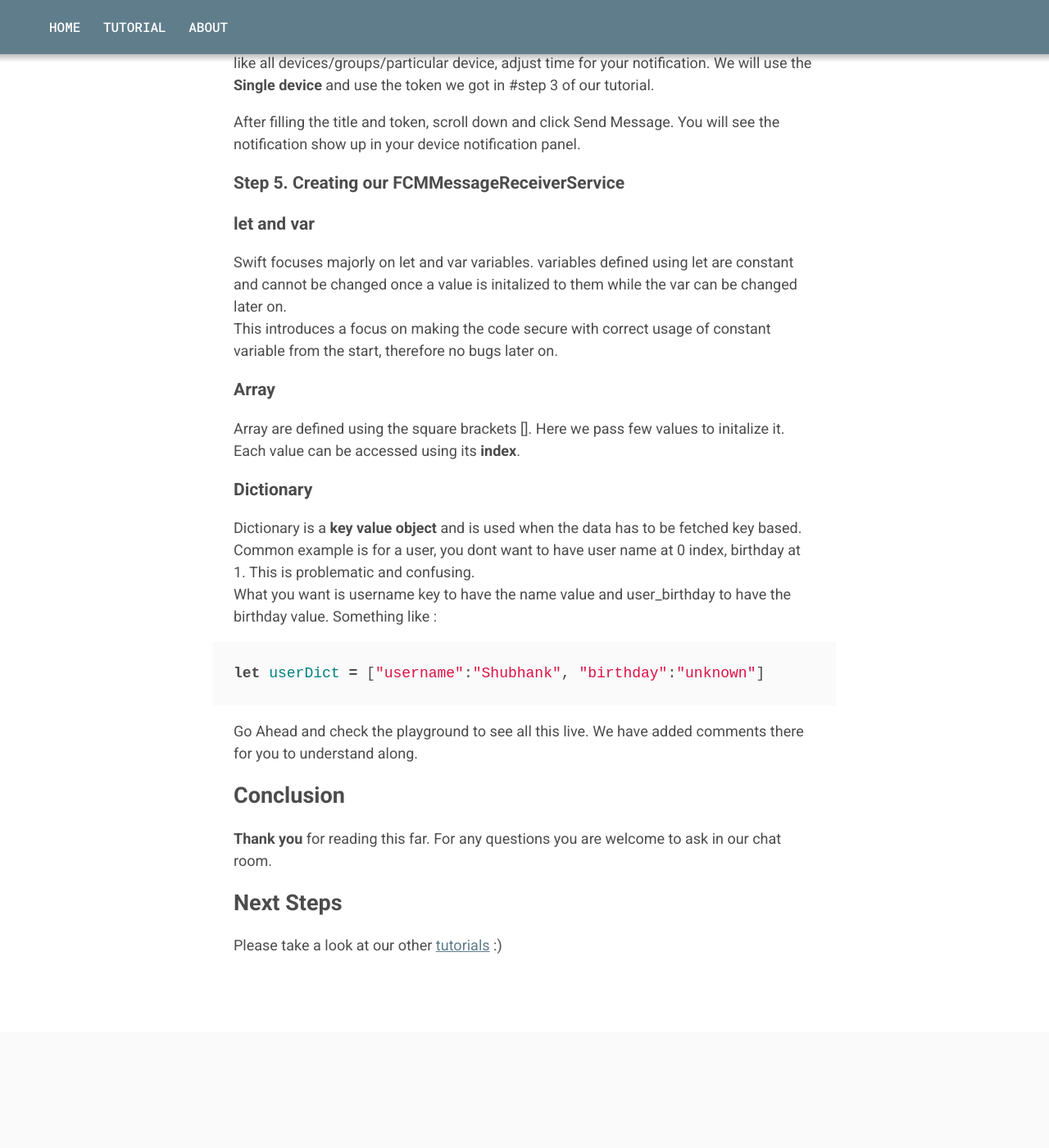
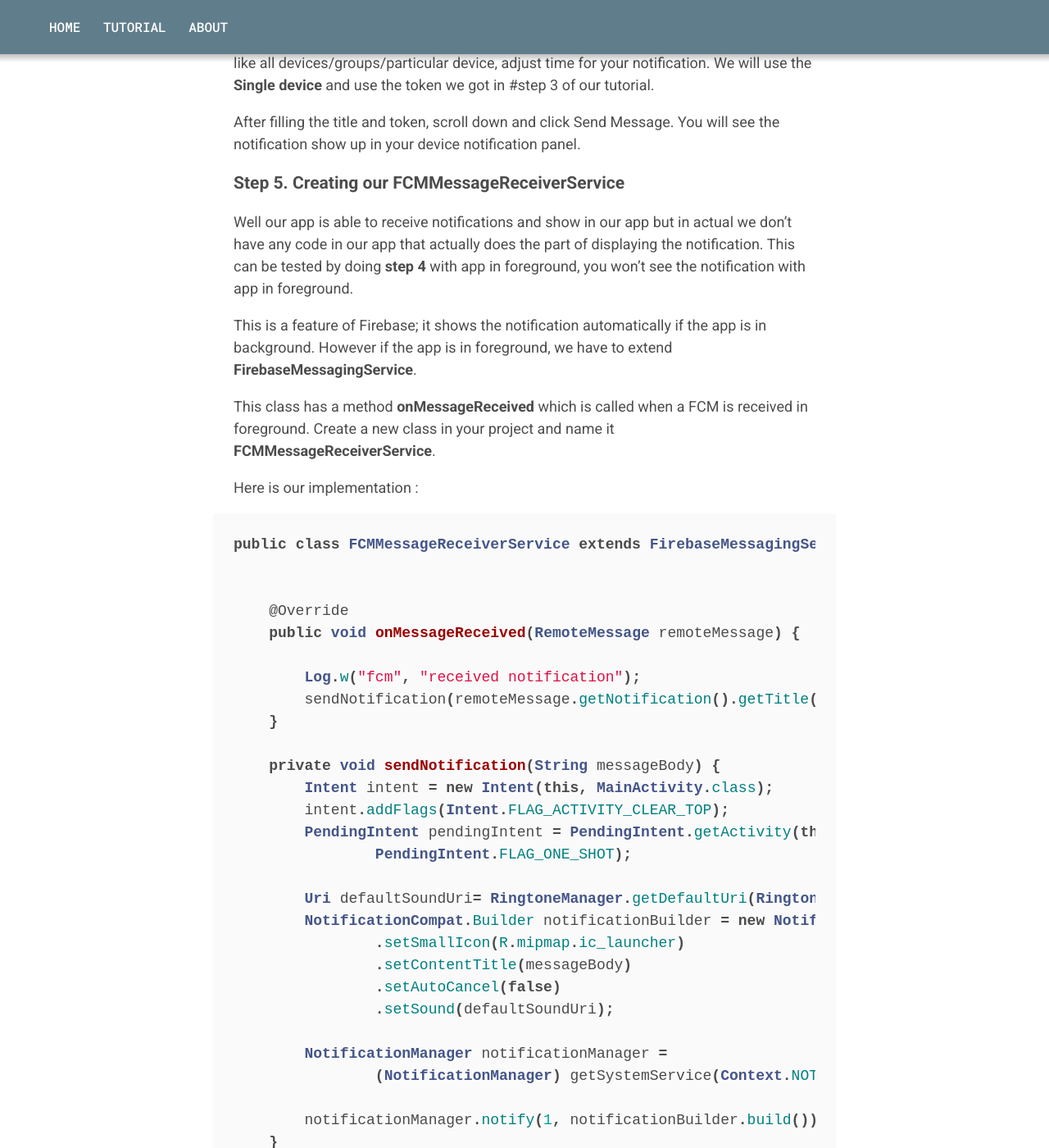
Before and after one commit to Shubhank101/iOSAndroidChaosOverFlow, a Jekyll site: the page built from _posts/2016-06-02-Implementing-FCM (-Firebase-Cloud -Messaging )-in-Android-App.md, in a window 1280 px wide and 1400 px high, scrolled down 5379 px. Shown: the whole window at 82% size. Built offline with Jekyll 4.4.1, drawn with Linux system fonts in a browser that asks for light colours; some of the changed text lies outside the part shown; grey boxes are pictures that could not be loaded.

Commit message:
FCM Android

```diff
--- a/_posts/2016-06-02-Implementing-FCM (-Firebase-Cloud -Messaging )-in-Android-App.md
+++ b/_posts/2016-06-02-Implementing-FCM (-Firebase-Cloud -Messaging )-in-Android-App.md
@@ -100,7 +100,7 @@ We get the token from the FirebaseInstanceId instance and just log it currently
 For our TokenService to actually work we need to make sure it is added to our **AndroidManifest.xml** file.
 Open up the manifest and inside our **application** tag add the service lines
 
-{% highlight java %}
+{% highlight xml %}
   <service
         android:name=".TokenService">
         <intent-filter>
@@ -128,27 +128,71 @@ After filling the title and token, scroll down and click Send Message. You will
 
 ### Step 5. Creating our FCMMessageReceiverService
 
+Well our app is able to receive notifications and show in our app but in actual we don't have any code in our app that actually does the part of displaying the notification. This can be tested by doing **step 4** with app in foreground, you won't see the notification with app in foreground.
 
-### let and var
-Swift focuses majorly on let and var variables.
-variables defined using let are constant and cannot be changed once a value is initalized to them while the var can be changed later on.
-This introduces a focus on making the code secure with correct usage of constant variable from the start, therefore no bugs later on.
+This is a feature of Firebase; it shows the notification automatically if the app is in background. However if the app is in foreground, we have to extend **FirebaseMessagingService**.
 
-### Array
-Array are defined using the square brackets []. Here we pass few values to initalize it.
-Each value can be accessed using its **index**.
+This class has a method **onMessageReceived** which is called when a FCM is received in foreground. Create a new class in your project and name it **FCMMessageReceiverService**.
 
-### Dictionary
-Dictionary is a **key value object** and is used when the data has to be fetched key based.
-Common example is for a user, you dont want to have user name at 0 index, birthday at 1. This is problematic and confusing.
-What you want is username key to have the name value and user_birthday to have the birthday value. Something like :
+Here is our implementation :
 
-{% highlight swift %}
-let userDict = ["username":"Shubhank", "birthday":"unknown"]
+{% highlight java %}
+
+public class FCMMessageReceiverService extends FirebaseMessagingService {
+
+
+    @Override
+    public void onMessageReceived(RemoteMessage remoteMessage) {
+
+        Log.w("fcm", "received notification");
+        sendNotification(remoteMessage.getNotification().getTitle());
+    }
+
+    private void sendNotification(String messageBody) {
+        Intent intent = new Intent(this, MainActivity.class);
+        intent.addFlags(Intent.FLAG_ACTIVITY_CLEAR_TOP);
+        PendingIntent pendingIntent = PendingIntent.getActivity(this, 0 , intent,
+                PendingIntent.FLAG_ONE_SHOT);
+
+        Uri defaultSoundUri= RingtoneManager.getDefaultUri(RingtoneManager.TYPE_NOTIFICATION);
+        NotificationCompat.Builder notificationBuilder = new NotificationCompat.Builder(this)
+                .setSmallIcon(R.mipmap.ic_launcher)
+                .setContentTitle(messageBody)
+                .setAutoCancel(false)
+                .setSound(defaultSoundUri);
+
+        NotificationManager notificationManager =
+                (NotificationManager) getSystemService(Context.NOTIFICATION_SERVICE);
+
+        notificationManager.notify(1, notificationBuilder.build());
+    }
+
+}
+
+{% endhighlight %}
+
+We override onMessageReceived and call the `sendNotification` method with the FCM title. The notification method simply creates a Notification and show it.
+
+
+### Step 6. Registering our message service in manifest
+
+Just like TokenService our FCMMessageReceiverService needs to be registered in manifest too so that it is visible and can be called by Firebase. Update your manifest application tag with
+
+{% highlight xml %}
+   <service
+        android:name=".FCMMessageReceiverService">
+        <intent-filter>
+              <action android:name="com.google.firebase.MESSAGING_EVENT"/>
+        </intent-filter>
+  </service>
 {% endhighlight %}
 
 
-Go Ahead and check the playground to see all this live. We have added comments there for you to understand along.
+#### Testing our push notification once again
+
+Go Ahead and do the **Step 4** again with app in foreground. You will see the logcat show the message *received notification* as well as the notification appear in the notification panel.
+
+![Notification Message in Device](http://i.imgur.com/XFt3z28.jpg)
 
 ## Conclusion
 
```
